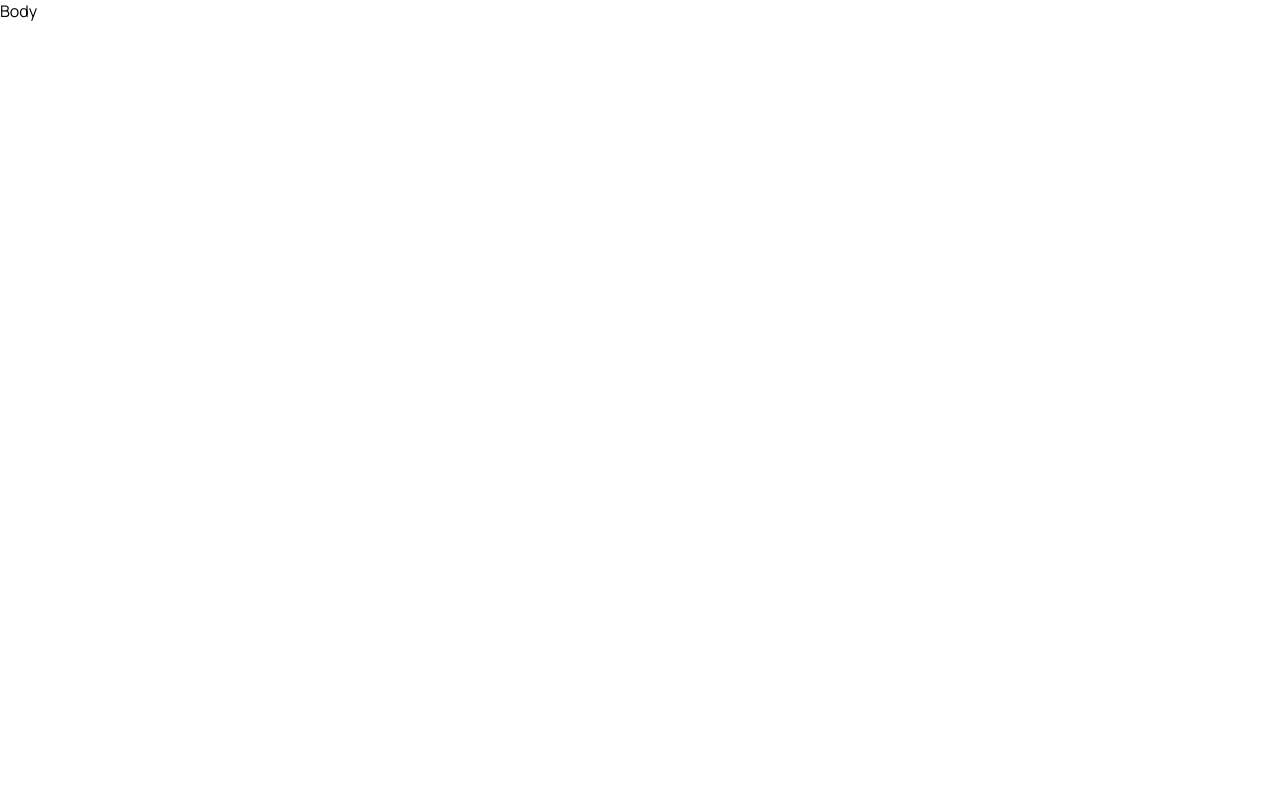
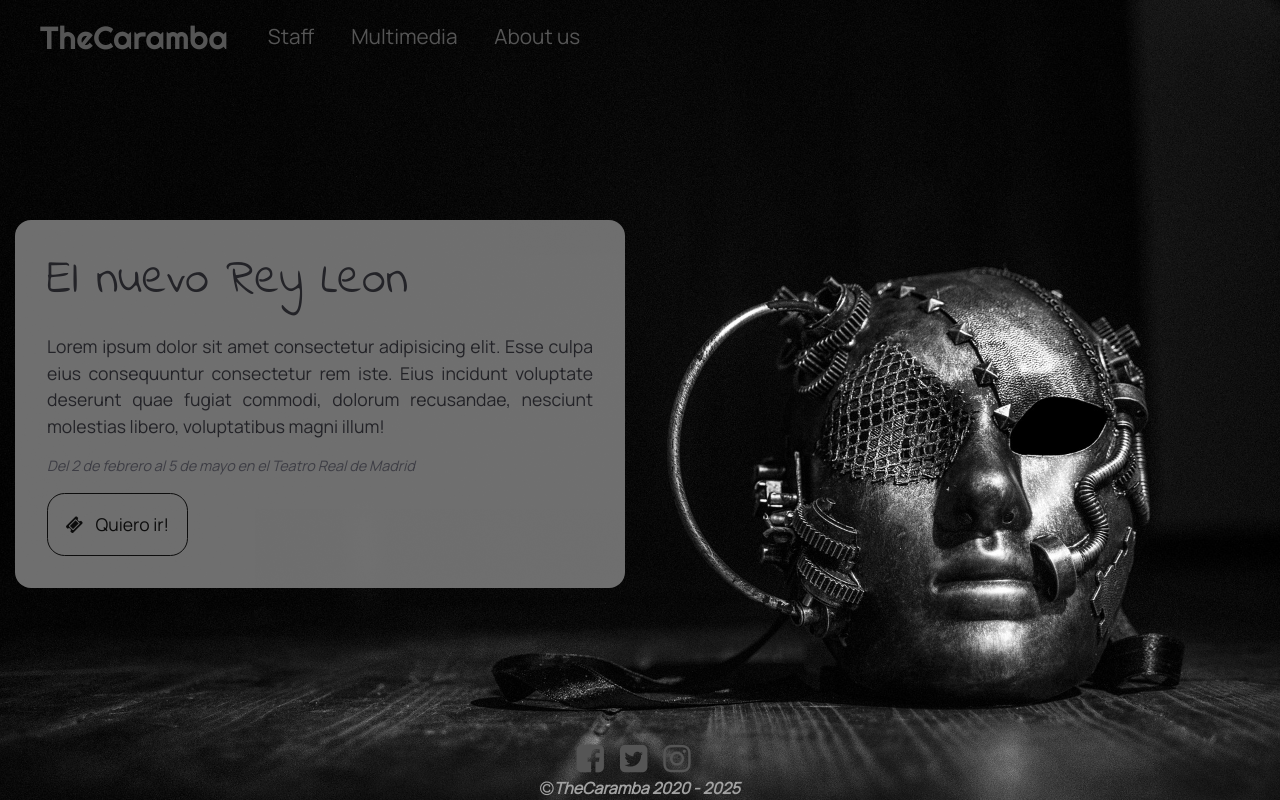
Before and after one commit to junker52/einesHtmlCss2Pac3, a website built with Parcel: page src/index.html in a window 1280 px wide. Built offline with nearby package versions, Linux system fonts and the light colour scheme; some packages are replaced by stand-ins of ours; files whose address does not match are found by name.

Commit message:
Add home design

```diff
--- a/package.json
+++ b/package.json
@@ -42,7 +42,10 @@
     "stylelint-selector-bem-pattern": "^2.1.0"
   },
   "dependencies": {
+    "bootstrap": "^4.4.1",
     "font-awesome": "^4.7.0",
+    "jquery": "^3.4.1",
+    "popper.js": "^1.16.1",
     "smooth-scroll": "^16.1.3"
   }
 }
--- /dev/null
+++ b/src/assets/styles/_home.scss
@@ -0,0 +1,159 @@
+@import 'variables';
+@import 'mixins';
+
+/* Grid Home Design */
+@supports (display: grid) {
+  .home-container {
+    display: grid;
+    width: 100%;
+    min-height: 100vh;
+
+    grid-template-rows: 13% 75% 12%;
+
+    /* Image */
+    background-image: url("../images/bg-home.jpg");
+    background-position: center;
+    background-repeat: no-repeat;
+    background-size: cover;
+
+    grid-template-columns: 50% 50%;
+    grid-template-areas:
+          'navbar navbar'
+          'content ....'
+          'footer footer';
+
+    /* Grid Areas */
+    @media only screen and (max-width: $navbar-collapse-bk) {
+      grid-template-columns: 100%;
+      grid-template-areas: 'navbar' 'content' 'footer';
+    }
+  }
+
+  .site-navbar {
+    grid-area: navbar;
+  }
+
+  .site-content {
+    grid-area: content;
+  }
+
+  .site-footer {
+    grid-area: footer;
+  }
+
+  /* Bootstrap Navbar Customization */
+  .navbar {
+    padding-left: 2.5em;
+    padding-right: 2.5em;
+    color: $secondary;
+    font-weight: 400;
+    background: transparent;
+  }
+
+  .navbar-brand {
+    font-family: 'Righteous', cursive;
+    font-size: 2rem;
+    margin-right: $spacer;
+
+    &:hover {
+      @include hover($secondary);
+    }
+  }
+
+  .nav-link {
+    font-size: 1.3em;
+    margin-right: $spacer;
+
+    &:hover {
+      @include hover($secondary);
+    }
+  }
+
+  .navbar-toggler,
+  .navbar-toggler-icon {
+    font-size: $spacer * 1.1;
+    color: $secondary;
+
+    &:active,
+    &:focus {
+      outline: none;
+      box-shadow: none;
+    }
+  }
+
+  .navbar-collapse {
+    width: 100%;
+
+    @media only screen and (max-width: $navbar-collapse-bk) {
+      background-color: $black;
+    }
+  }
+
+  /* next-spectacle */
+
+  .next-spectacle {
+    @extend .text-center, .text-md-left;
+    padding: $spacer * 2;
+    background-color: lighten($secondary, 15);
+    color: darken($dark, 10);
+    font-weight: 200;
+    opacity: 0.9;
+
+    @include border-radius($spacer);
+  }
+
+  .next-spectacle__title {
+    font-size: $spacer * 3;
+    font-family: 'Indie Flower', cursive;
+  }
+
+  .next-spectacle__description {
+    font-size: $spacer * 1.1;
+    line-height: $spacer * 1.5;
+    text-align: justify;
+  }
+
+  .next-spectacle__place-date {
+    font-style: italic;
+    font-size: $spacer * 0.9;
+    text-align: left;
+    color: lighten($dark, 2);
+  }
+
+  .next-spectacle__buy-button {
+    @extend .btn, .btn-outline-primary;
+
+    @include border-radius($spacer);
+    @include button-padding($spacer, $spacer);
+    font-size: $spacer * 1.1;
+    font-weight: bolder;
+  }
+
+  .next-spectacle__icon {
+    font-size: $spacer * 1.4;
+    padding-right: $spacer / 2;
+  }
+
+  /* footer */
+  .home-footer {
+    @extend .col-12;
+
+    text-align: center;
+  }
+
+  .home-footer__icon {
+    color: $secondary;
+    font-size: $spacer * 2.5;
+    padding-right: $spacer / 2.5;
+    cursor: pointer;
+  }
+
+  .home-footer__copyright-text {
+    font-style: italic;
+    font-weight: bolder;
+    font-size: $spacer 0.8;
+    color: lighten($secondary, 30);
+    margin: 0;
+  }
+
+}
--- /dev/null
+++ b/src/assets/styles/_mixins.scss
@@ -0,0 +1,12 @@
+@mixin hover($color) {
+  border-bottom: 2px solid $color;
+  color: $color;
+}
+
+@mixin border-radius($radius) {
+  border-radius: $radius;
+}
+
+@mixin button-padding($x-padding, $y-padding) {
+  padding: $y-padding $x-padding;
+}
--- a/src/assets/styles/_variables.scss
+++ b/src/assets/styles/_variables.scss
@@ -1,12 +1,20 @@
+/* Fonts */
+@import url(https://fonts.googleapis.com/css?family=Righteous|Montserrat|Indie+Flower:200,300,400,700);
+$headings-font-family:Montserrat;
+
 /* Colors */
-$color1: #262932;
-$color2: #485d83;
-$color3: #5f89ba;
-$color4: #96afce;
-$color5: #dad8db;
+$primary:#0E0E0E;
+$secondary:#555555;
+$success:rgb(31, 94, 7);
+$danger:rgb(105, 23, 33);
+$info:#899CA5;
+$warning:rgb(151, 140, 34);
+$light:#A8A8A8;
+$dark:#3F3F47;
 
 /* Spacing */
 $spacer: 1em;
+$btn-spacer: 1.1em;
 
 /* Grid */
 $grid__cols : 10;
@@ -14,3 +22,14 @@ $grid__breakpoint--sm: 550px;
 $grid__breakpoint--md: 750px;
 $grid__breakpoint--lg: 1100px;
 $cols--spacer: $spacer / 2;
+
+$grid-breakpoints: (
+  xs: 0,
+  sm: 576px,
+  md: 768px,
+  lg: 992px,
+  xl: 1200px
+);
+
+/* Navbar */
+$navbar-collapse-bk: map-get($grid-breakpoints, "md");
--- a/src/assets/styles/main.scss
+++ b/src/assets/styles/main.scss
@@ -1,2 +1,7 @@
 @import 'variables';
+@import 'mixins';
+
+/* Bootstrap import */
+@import '../../../node_modules/bootstrap/scss/bootstrap';
+@import 'home';
 @import 'root';
--- a/src/index.html
+++ b/src/index.html
@@ -6,11 +6,66 @@
     <meta name="viewport" content="width=device-width, user-scalable=no">
     <link rel="stylesheet" href="../node_modules/font-awesome/css/font-awesome.min.css">
     <link rel="stylesheet" type="text/css" href="./assets/styles/main.scss"><!-- do not remove this line! -->
-    <title>Ricard Molina</title>
+    <title>TheCaramba</title>
   </head>
   <body id="page">
-    <!--Nav Section-->
-    <p>Body</p>
-    <script src="./assets/scripts/main.js"></script><!-- do not remove this line! -->
+    <div class="home-container">
+        <div class="site-navbar">
+            <nav class="navbar navbar-expand-md">
+                <a class="navbar-brand" href="#">TheCaramba</a>
+                <button class="navbar-toggler d-lg-none" type="button" data-toggle="collapse" data-target="#collapseNavbarSectionId" aria-controls="collapseNavbarSectionId"
+                    aria-expanded="false" aria-label="Burger toggle navigation">
+                    <i class="fa fa-bars navbar-toggler-icon" aria-hidden="true"></i>
+                </button>
+                <div class="collapse navbar-collapse" id="collapseNavbarSectionId">
+                    <ul class="navbar-nav mr-auto mt-2 mt-lg-0">
+                        <li class="nav-item">
+                            <a class="nav-link" href="#">Staff</a>
+                        </li>
+                        <li class="nav-item">
+                            <a class="nav-link" href="#">Multimedia</a>
+                        </li>
+                        <li class="nav-item">
+                            <a class="nav-link" href="#">About us</a>
+                        </li>
+                    </ul>
+                </div>
+            </nav>
+        </div>
+        <div class="site-content ">
+            <div class="container-fluid h-100">
+                <div class="row h-100">
+                    <div class="col-12 my-auto">
+                        <div class="next-spectacle">
+                            <h4 class="next-spectacle__title">El nuevo Rey Leon</h4>
+                            <p class="next-spectacle__description">Lorem ipsum dolor sit amet consectetur adipisicing elit. Esse culpa eius consequuntur consectetur rem iste. Eius incidunt voluptate deserunt quae fugiat commodi, dolorum recusandae, nesciunt molestias libero, voluptatibus magni illum!</p>
+                            <p class="next-spectacle__place-date">Del 2 de febrero al 5 de mayo en el Teatro Real de Madrid</p>
+                            <button type="button" class="next-spectacle__buy-button"><i class="fa fa-ticket next-spectacle__icon" aria-hidden="true"></i> Quiero ir!    </button>
+                        </div>
+                    </div>
+                </div>
+            </div>
+        </div>
+        <div class="site-footer">
+            <div class="container-fluid h-100">
+                <div class="row h-100 align-items-end">
+                    <div class="home-footer">
+                        <span>
+                            <a href="https://www.facebook.com"  target="_blank"><i class="fa fa-2x fa-facebook-square home-footer__icon" aria-hidden="true"></i></a>
+                            <a href="https://twitter.com" target="_blank"><i class="fa fa-2x fa-twitter-square home-footer__icon" aria-hidden="true"></i></a>
+                            <a href="https://www.instagram.com/" target="_blank"><i class="fa fa-2x fa-instagram home-footer__icon" aria-hidden="true"></i></a>
+                        </span>
+                        <p class="home-footer__copyright-text"><i class="fa fa-copyright" aria-hidden="true"></i>TheCaramba 2020 - 2025</p>
+                    </div>
+                </div>
+            </div>
+        </div>
+    </div>
+    <!-- Bootstrap installation -->
+    <script src="../node_modules/jquery/dist/jquery.min.js"></script>
+    <script src="../node_modules/popper.js/dist/popper.min.js"></script>
+    <script src="../node_modules/bootstrap/dist/js/bootstrap.min.js"></script>
+    <!-- do not remove this line! -->
+    <script src="./assets/scripts/main.js"></script>
   </body>
 </html>
```
Also changed, not shown: src/assets/images/bg-home.jpg (added), src/assets/images/devoteam-logo.png (deleted), src/assets/images/profile.jpg (deleted), src/assets/images/sopra-logo.png (deleted), 1 other file.
